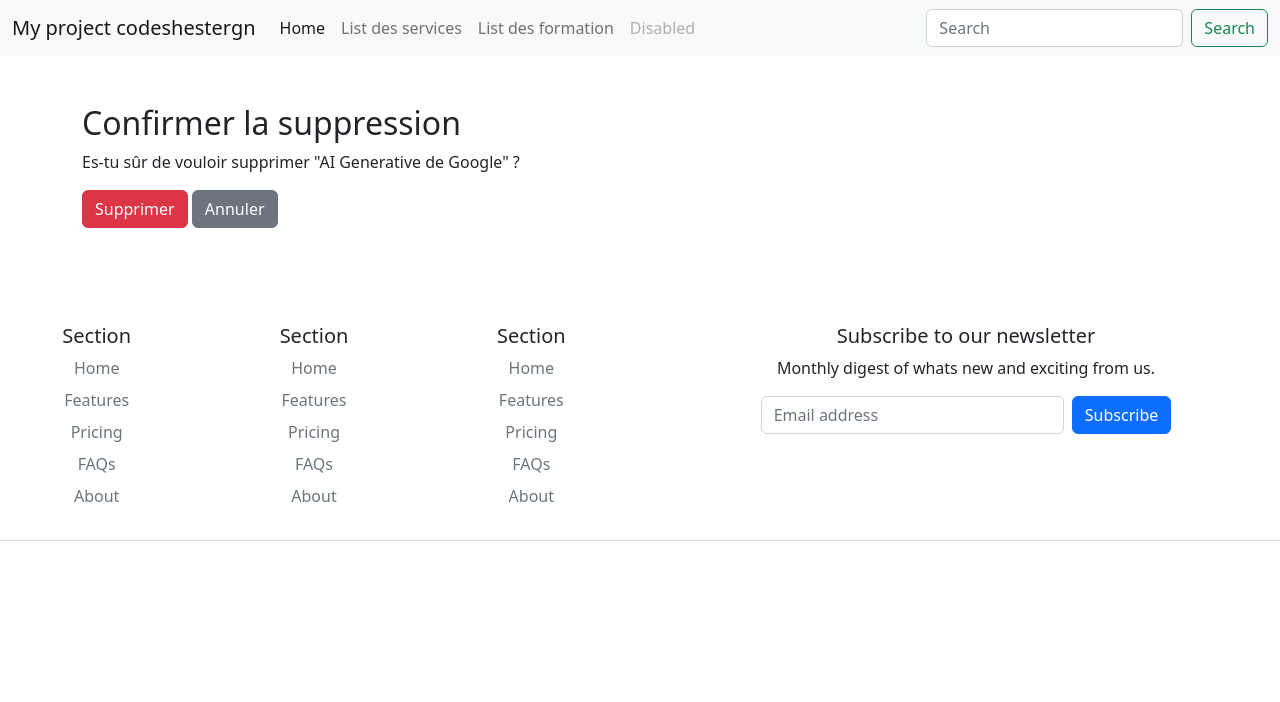
After one commit to Alfredveve/TESTCBV, a Django app: page /formation/1/delete/ in a window 1280 px wide. The commit adds this page. Shown: the top 702 px of the page. Run offline with Django 5.2, Linux system fonts and the light colour scheme; data comes from the database, SQL or seed files in the repository; both versions use the stored data as it was after the commit.

Commit message:
Partie 2 Ajout formation

```diff
--- /dev/null
+++ b/myproject/formation/templates/formation/formation_confirm_delete.html
@@ -0,0 +1,13 @@
+{% extends 'home/base.html' %}
+
+{% block section %}
+  <div class="container mt-5">
+    <h2>Confirmer la suppression</h2>
+    <p>Es-tu sûr de vouloir supprimer "{{ formation.title }}" ?</p>
+    <form method="post">
+      {% csrf_token %}
+      <button type="submit" class="btn btn-danger">Supprimer</button>
+      <a href="{% url 'formation_list' %}" class="btn btn-secondary">Annuler</a>
+    </form>
+  </div>
+{% endblock %}
--- a/myproject/formation/views.py
+++ b/myproject/formation/views.py
@@ -1,25 +1,30 @@
 from django.views.generic import ListView, DetailView, CreateView, UpdateView, DeleteView
 from .models import Formation
 from django.urls import reverse_lazy
+
 
 class FormationListView(ListView):
     model = Formation
     template_name = 'formation/formation_list.html'
 
+
 class FormationDetailView(DetailView):
     model = Formation
     template_name = 'formation/formation_detail.html'
+
 
 class FormationCreateView(CreateView):
     model = Formation
     template_name = 'formation/formation_form.html'
     fields = ['title', 'description', 'price', 'certifier']
 
+
 class FormationUpdateView(UpdateView):
     model = Formation
     template_name = 'formation/formation_form.html'
     fields = ['title', 'description', 'price', 'certifier']
 
+
 class FormationDeleteView(DeleteView):
     model = Formation
     template_name = 'formation/formation_confirm_delete.html'
--- a/myproject/home/templates/home/navbar.html
+++ b/myproject/home/templates/home/navbar.html
@@ -14,16 +14,8 @@
           <li class="nav-item">
             <a class="nav-link" href="{% url 'service_list' %}">List des services</a>
           </li>
-          <li class="nav-item dropdown">
-            <a class="nav-link dropdown-toggle" href="#" role="button" data-bs-toggle="dropdown" aria-expanded="false">
-              Dropdown
-            </a>
-            <ul class="dropdown-menu">
-              <li><a class="dropdown-item" href="#">Action</a></li>
-              <li><a class="dropdown-item" href="#">Another action</a></li>
-              <li><hr class="dropdown-divider"></li>
-              <li><a class="dropdown-item" href="#">Something else here</a></li>
-            </ul>
+           <li class="nav-item">
+            <a class="nav-link" href="{% url 'formation_list' %}">List des formation</a>
           </li>
           <li class="nav-item">
             <a class="nav-link disabled">Disabled</a>
```
Also changed, not shown: myproject/formation/templates/formation/formation_detail.html (added, +11 -0 lines), myproject/formation/templates/formation/formation_form.html (added, +12 -0 lines), myproject/formation/templates/formation/formation_list.html (added, +19 -0 lines), myproject/db.sqlite3.
